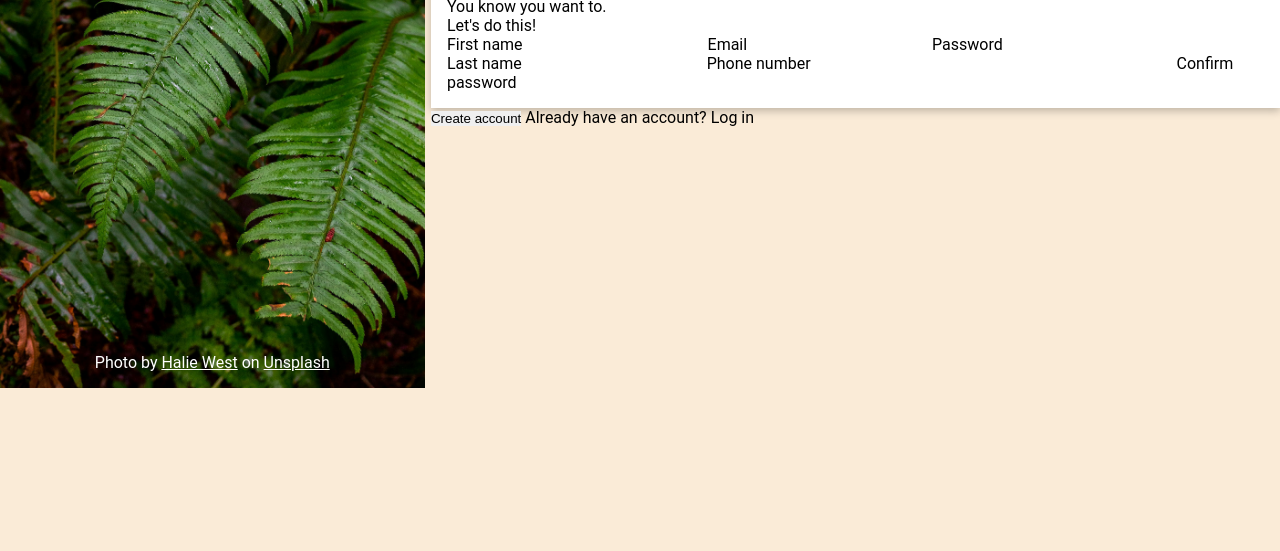
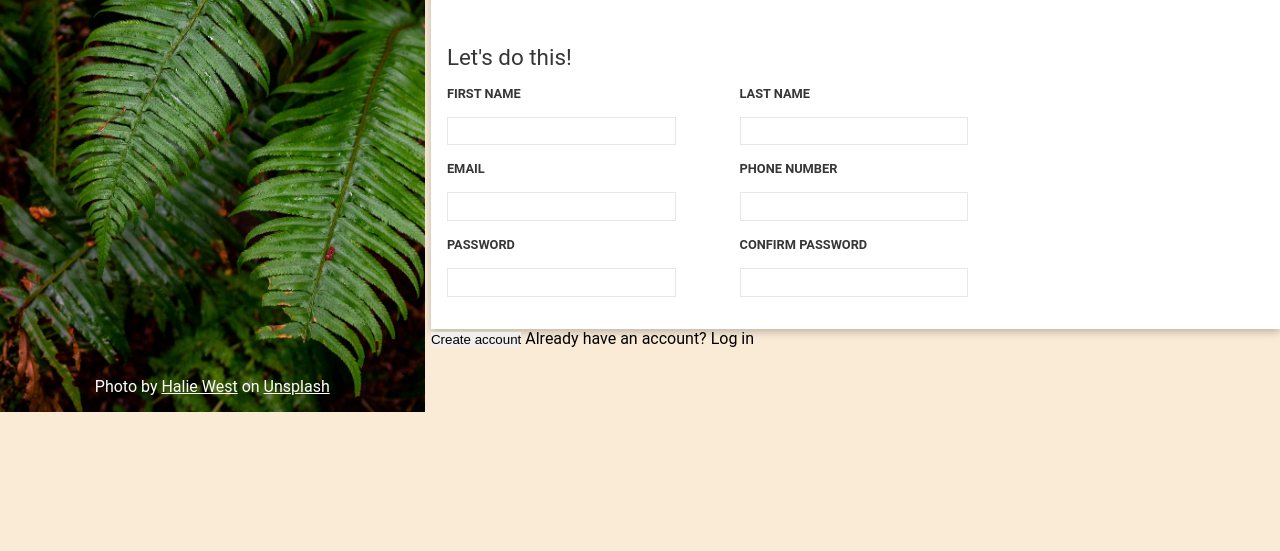
Before and after one commit to dm1cael/signup-form-project, a plain HTML site: page index.html in a window 1280 px wide. Shown: the part 249-800 px from the top of the page. Drawn offline with Linux system fonts and the light colour scheme; a small style sheet from the web is missing.

Commit message:
complete input and main form  text style

```diff
--- a/index.html
+++ b/index.html
@@ -26,28 +26,26 @@
             <form>
                 <div class="form-bg">
                     <p class="bold form-t1">This is not a real online service! You know you need something like this in your life to help you realize your deepest dreams. Sign up <em>now</em> to get started.</p>
-                    <p class="bold form-t2">You know you want to.</p>
-                    <fieldset class="input-container">
-                        <legend class="legend-txt">Let's do this!</legend>
+                    <p class="bold form-t2">You <em>know</em> you want to.</p>
+                    <fieldset class="fieldset-container">
+                        <span class="legend-txt">Let's do this!</span>
+                        <div class="input-container">
                             <div class="col-1">
                                 <label for="first-name">First name</label>
                                 <input type="text" name="first-name" id="first-name">
-
                                 <label for="email">Email</label>
                                 <input type="email" name="email" id="email">
-
                                 <label for="password">Password</label>
                                 <input type="password" name="password" id="password">
                             </div>
                             <div class="col-2">
                                 <label for="last-name">Last name</label>
                                 <input type="text" name="last-name" id="last-name">
-
                                 <label for="phone">Phone number</label>
                                 <input type="number" name="phone" id="phone">
-
+                                <label for="confirm-password">Confirm password</label>
                                 <input type="password" name="confirm-password" id="confirm-password">
-                            <label for="confirm-password">Confirm password</label>
+                            </div>
                         </div>
                     </fieldset>
                 </div>
--- a/style.css
+++ b/style.css
@@ -70,7 +70,7 @@ a {
     display: flex;
     flex: 2;
 
-    padding: 12em 0;
+    padding: 4em 0;
 }
 
 .form-bg {
@@ -79,3 +79,70 @@ a {
 
     box-shadow: rgba(0, 0, 0, 0.24) 0px 3px 8px;
 }
+
+
+.fieldset-container {
+    display: flex;
+    flex-direction: column;
+
+    padding: 4em 0 1em 0;
+    gap: 1em;
+}
+
+.input-container {
+    display: flex;
+    flex: 1;
+    gap: 4em;
+}
+
+.col-1,
+.col-2 {
+    display: flex;
+    flex-direction: column;
+
+    gap: 1em;
+}
+
+label {
+    text-transform: uppercase;
+    font-size: 0.8rem;
+
+    font-weight: bold;
+    color: rgb(54, 54, 54);
+}
+
+.legend-txt,
+.form-t1,
+.form-t2 {
+    color: rgb(54, 54, 54);
+    font-size: 1.4rem;
+}
+
+.form-t2 {
+    margin-top: 2em;
+}
+
+.bold {
+    font-weight: bold;
+}
+
+.form-t1 {
+    width: 75%;
+}
+
+input {
+    border: 1px solid #E5E7EB;
+    height: 2em;
+    width: 16em;
+
+    padding: 0 0.5em;
+}
+
+input:focus {
+    border: 1px solid blue;
+    box-shadow: rgba(0, 0, 0, 0.24) 0px 3px 8px;
+}
+
+input[type="password"]:invalid {
+    border: 1px solid red;
+}
```
Lines whose indentation alone changed are shown as unchanged.
